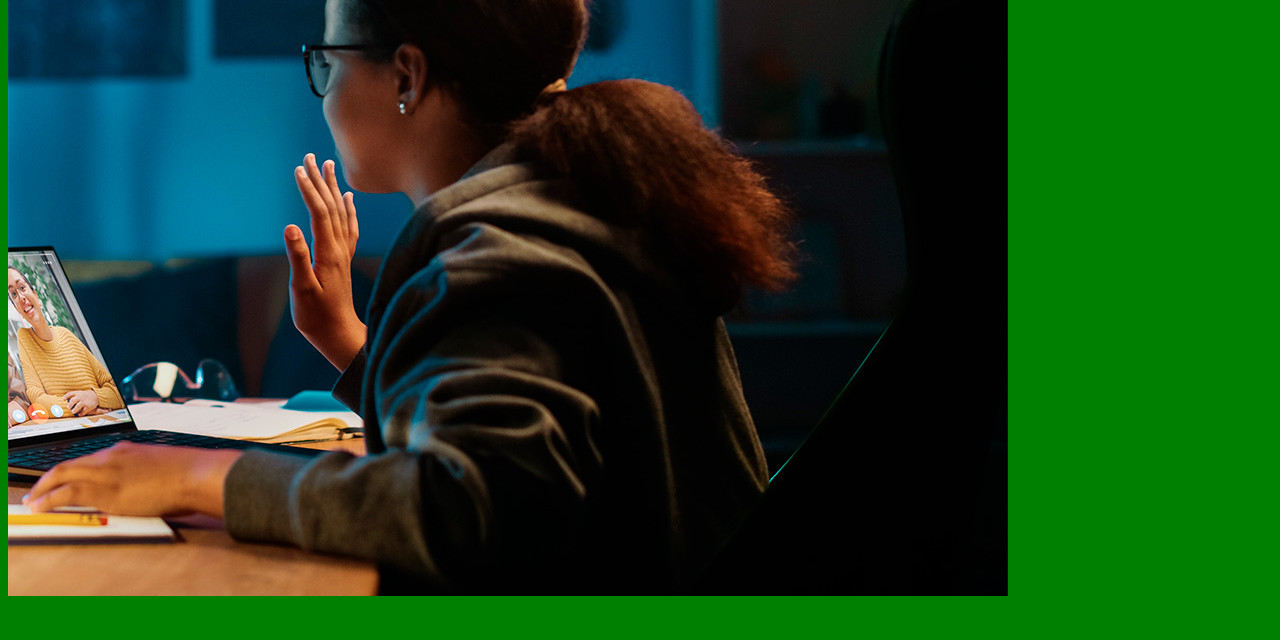
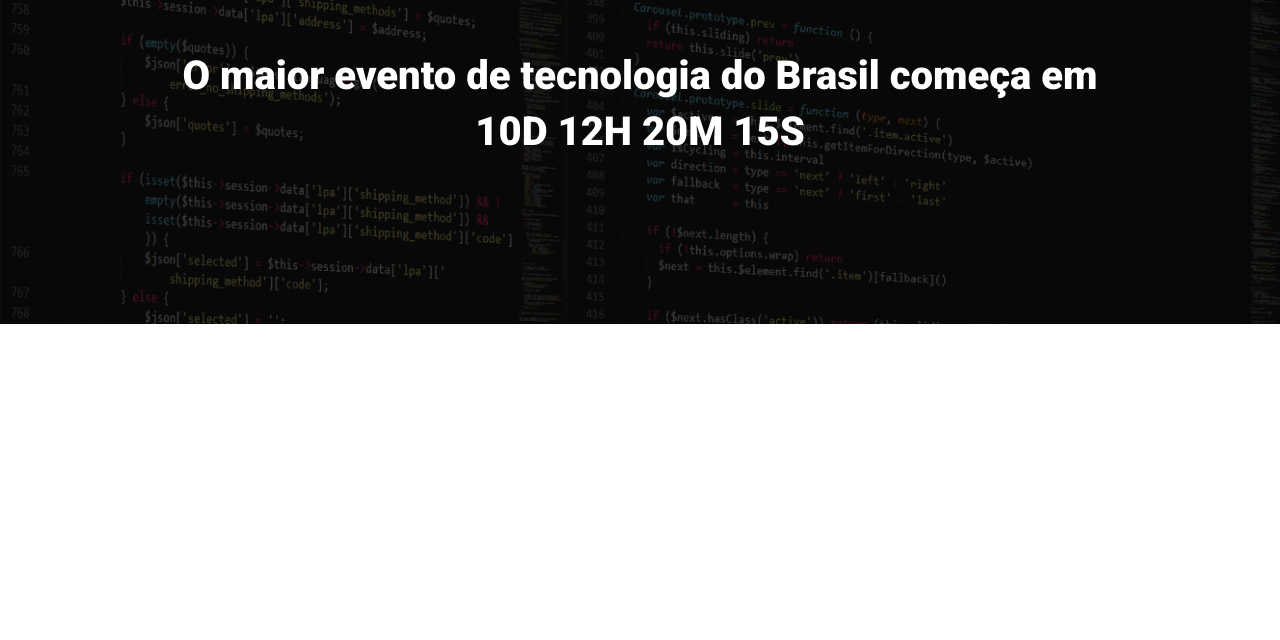
Before and after one commit to PedroDmMaia/ebac_tech_talks, a website built with Parcel: page src/index.html in a window 1280 px wide. Shown: the part 160-800 px from the top of the page. Built offline with nearby package versions, Linux system fonts and the light colour scheme.

Commit message:
criando o hero

```diff
--- a/src/index.html
+++ b/src/index.html
@@ -4,12 +4,22 @@
 <head>
     <meta charset="UTF-8">
     <meta name="viewport" content="width=device-width, initial-scale=1.0">
-    <title>Document</title>
+    <title>EBAC Tech Talks</title>
+    <link rel="preconnect" href="https://fonts.googleapis.com">
+    <link rel="preconnect" href="https://fonts.gstatic.com" crossorigin>
+    <link href="https://fonts.googleapis.com/css2?family=Roboto:wght@400;700;900&display=swap" rel="stylesheet">
     <link rel="stylesheet" href="./styles/main.scss">
 </head>
 
 <body>
-    <img src="./images/backend.png" alt="">
+    <header class="hero">
+        <div class="container">
+            <img class="hero__logo" src="./images/ebac_logo.svg" alt="">
+            <p class="hero__text">
+                O maior evento de tecnologia do Brasil começa em 10D 12H 20M 15S
+            </p>
+        </div>
+    </header>
     <script src="./scripts/main.js"></script>
 </body>
 
--- /dev/null
+++ b/src/styles/_hero.scss
@@ -0,0 +1,51 @@
+.hero {
+    padding-top: 64px;
+    padding-bottom: 100px;
+    background-image: url(../images/fundo.png);
+    background-repeat: no-repeat;
+    background-size: cover;
+    position: relative;
+
+    .container {
+        position: relative;
+    }
+
+    &::before {
+        position: absolute;
+        top: 0;
+        left: 0;
+        width: 100%;
+        height: 100%;
+        background-color: #000;
+        content: "";
+        opacity: .7;
+    }
+
+    &__text {
+        margin: 64px 0;
+        font-size: 40px;
+        font-weight: 800;
+        line-height: 56px;
+        text-align: center;
+    }
+
+    &__logo {
+        margin: 0 auto;
+        height: 80px;
+        display: block;
+    }
+
+    @media (max-width: 640) {
+        padding: 40px 0;
+
+        &__logo {
+            height: 40px;
+        }
+
+        &__text {
+            font-size: 22px;
+            line-height: 24px;
+            margin: 24px 0;
+        }
+    }
+}
--- a/src/styles/main.scss
+++ b/src/styles/main.scss
@@ -1,3 +1,16 @@
-body {
-    background-color: green;
+@use 'reset';
+@use 'hero';
+
+.container {
+    max-width: 960px;
+    width: 100%;
+    margin: 0 auto;
+
+    @media (max-width: 640px) {
+        max-width: 80%;
+    }
+
+    @media (max-width: 1023px) {
+        max-width: 90%;
+    }
 }
--- /dev/null
+++ b/src/styles/reset.scss
@@ -0,0 +1,7 @@
+* {
+    padding: 0;
+    margin: 0;
+    box-sizing: border-box;
+    font-family: Roboto, sans-serif;
+    color: #fff;
+}
```
